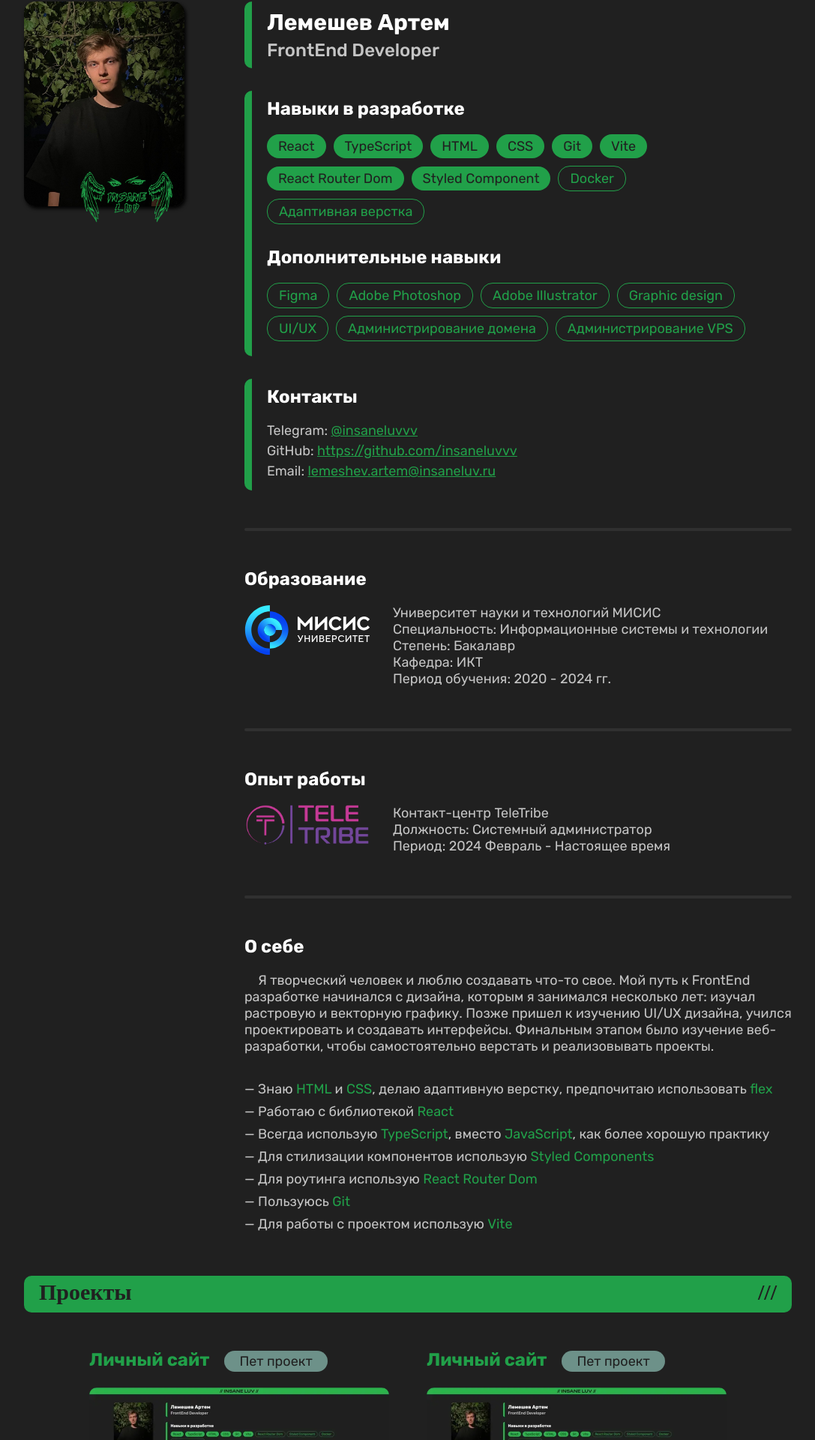
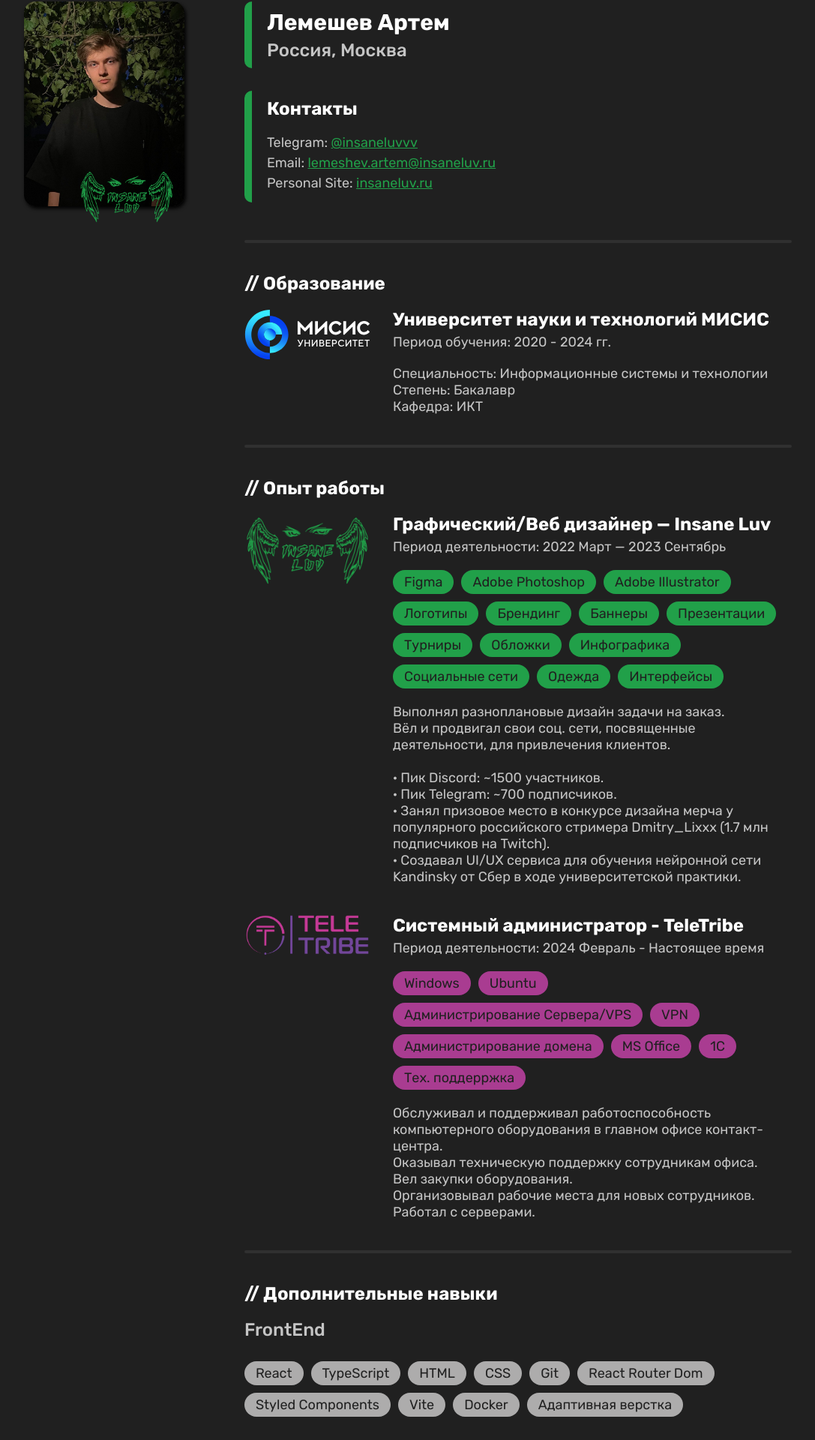
Before and after one commit to insaneluvvv/insaneluv.ru, a React (Vite) app: page / in a window 1280 px wide. Shown: the part 88-2008 px from the top of the page at 75% size, without its empty margins (96-1183 px from the left). Built offline with nearby package versions, Linux system fonts and the light colour scheme; a web font is replaced by a local one.

Commit message:
Update to general info

```diff
--- a/src/assets/data/ProjectList.tsx
+++ b/src/assets/data/ProjectList.tsx
@@ -1,4 +1,5 @@
 import PersonalSite from "./../media/portfolio/PersonalSite_vieo.webp";
+import InsaneLuvBanner from "./../media/portfolio/InsaneLuv_Banner.png";
 
 type ProjectInt = {
   id: number,
@@ -7,20 +8,24 @@
   name: string,
   desc: string,
   img: string,
-  link?: string,
-  git: string
+  link1name?: string,
+  link1?: string,
+  link2name: string,
+  link2: string
 }
 
 const initProject: Array<ProjectInt> = [
   {
     id: 1,
-    type: "Пет проект",
-    tag: ["React", "TypeScript", "Styled Components", "React Router Dom", "firebase"],
-    name: "Личный сайт",
-    desc: "Первый проект, посвященный разработке личного сайта портфолио-резюме.",
-    img: PersonalSite,
-    link: "https://insaneluv.ru/",
-    git: "https://github.com/insaneluvvv/insaneluv.ru"
+    type: "Дизайн",
+    tag: ["Графический дизайн", "Веб дизайн"],
+    name: "Insane Luv",
+    desc: "Личный проект, в ходе которого я создавал дизайны на заказ. Вел социальные сети для продвижения.",
+    img: InsaneLuvBanner,
+    link1name: "Discord сервер",
+    link1: "https://discord.gg/RTwRUZdxw3",
+    link2name: "Telegram канал",
+    link2: "https://t.me/InsaneLuvDSGN"
   },
   {
     id: 2,
@@ -29,8 +34,10 @@
     name: "Личный сайт",
     desc: "Первый проект, посвященный разработке личного сайта портфолио-резюме.",
     img: PersonalSite,
-    link: "https://insaneluv.ru/",
-    git: "https://github.com/insaneluvvv/insaneluv.ru"
+    link1name: "Рабочий прототип",
+    link1: "https://insaneluv.ru/",
+    link2name: "Git",
+    link2: "https://github.com/insaneluvvv/insaneluv.ru"
   }
 ]
 
--- a/src/assets/data/SkillsList.tsx
+++ b/src/assets/data/SkillsList.tsx
@@ -1,25 +1,39 @@
-export const DevSkillsFirst : Array<string> = [
+export const DesignSkillsFirst : Array<string> = [
+  `Figma`,
+  `Adobe Photoshop`,
+  `Adobe Illustrator`,
+  `Логотипы`,
+  `Брендинг`,
+  `Баннеры`,
+  `Презентации`,
+  `Турниры`,
+  `Обложки`,
+  `Инфографика`,
+  `Социальные сети`,
+  `Одежда`,
+  `Интерфейсы`
+]
+
+export const AdminSkillsFirst : Array<string> = [
+  `Windows`,
+  `Ubuntu`,
+  `Администрирование Сервера/VPS`,
+  `VPN`,
+  `Администрирование домена`,
+  `MS Office`,
+  `1C`,
+  `Тех. поддерржка`,
+]
+
+export const DevSkills : Array<string> = [
   `React`,
   `TypeScript`,
   `HTML`,
   `CSS`,
   `Git`,
+  `React Router Dom`,
+  `Styled Components`,
   `Vite`,
-  `React Router Dom`,
-  `Styled Component`,
+  `Docker`,
+  `Адаптивная верстка`,
 ]
-
-export const DevSkillsSecond : Array<string> = [
-  `Docker`,
-  `Адаптивная верстка`
-]
-
-export const AdditionalSkills : Array<string> = [
-  `Figma`,
-  `Adobe Photoshop`,
-  `Adobe Illustrator`,
-  `Graphic design`,
-  `UI/UX`,
-  `Администрирование домена`,
-  `Администрирование VPS`
-]
--- a/src/index.css
+++ b/src/index.css
@@ -45,6 +45,13 @@
   margin-bottom: 20px;
   color: #fff;
 }
+.element-title {
+  font-family: "Rubik", serif;
+  font-weight: 700;
+  font-size: 24px;
+  margin-bottom: 5px;
+  color: #fff;
+}
 
 .default-font {
   font-family: "Rubik", serif;
--- a/src/pages/Home.tsx
+++ b/src/pages/Home.tsx
@@ -1,6 +1,6 @@
 import styled from "styled-components";
 
-import { DevSkillsFirst, DevSkillsSecond, AdditionalSkills } from "../assets/data/SkillsList"
+import { DesignSkillsFirst, AdminSkillsFirst, DevSkills } from "../assets/data/SkillsList"
 import initProject from "../assets/data/ProjectList";
 import Avatar from "./../assets/media/Avatar.png";
 import InsaneLuvLogo from "./../assets/media/InsaneLuv Logo.png";
@@ -19,74 +19,107 @@
 				<InfoContainer>
 					<NameContainer>
 						<span className="name-font">Лемешев Артем</span>
-						<span className="prof-font">FrontEnd Developer</span>
+						<span className="prof-font">Россия, Москва</span>
 					</NameContainer>
-					<SkillsContainer>
-						<span className="section-title">Навыки в разработке</span>
-						<DevSkillsContainer>
-							{DevSkillsFirst.map(el =>
-								<SkillTagGreen>
-									<span>{el}</span>
-								</SkillTagGreen>
-							)}
-							{DevSkillsSecond.map(el =>
-								<SkillTagBlack>
-									<span>{el}</span>
-								</SkillTagBlack>
-							)}
-						</DevSkillsContainer>
-						<span className="section-title">Дополнительные навыки</span>
-						<AdditionalSkillsContainer>
-							{AdditionalSkills.map(el =>
-								<SkillTagBlack>
-									<span>{el}</span>
-								</SkillTagBlack>
-							)}
-						</AdditionalSkillsContainer>
-					</SkillsContainer>
 					<ContactsContainer>
 						<span className="section-title">Контакты</span>
 						<span className="default-font">Telegram: <a href="https://t.me/insaneluvvv" target="_blank">@insaneluvvv</a> </span>
-						<span className="default-font">GitHub: <a href="https://github.com/insaneluvvv" target="_blank">https://github.com/insaneluvvv</a> </span>
 						<span className="default-font">Email: <a href="mailto:lemeshev.artem@insaneluv.ru" target="_blank">lemeshev.artem@insaneluv.ru</a> </span>
+						<span className="default-font">Personal Site: <a href="https://insaneluv.ru/" target="_blank">insaneluv.ru</a> </span>
 					</ContactsContainer>
 					<SplitLine></SplitLine>
 					<EducationContainer>
-						<span className="section-title">Образование</span>
-						<div>
-							<img src={MisisLogo} alt="Misis Logo" onClick={() => {window.open('https://misis.ru/');}}/>
-							<span className="default-font">Университет науки и технологий МИСИС<br/>
-											Специальность: Информационные системы и технологии<br/>
-											Степень: Бакалавр<br/>
-											Кафедра: ИКТ<br/>
-											Период обучения: 2020 - 2024 гг.
-							</span>
-						</div>
+						<span className="section-title">// Образование</span>
+						<ContainerElement>
+								<img src={MisisLogo} alt="Misis Logo" onClick={() => {window.open('https://misis.ru/');}}/>
+								<ContainerElementInfo>
+									<ElementInfoMain>
+										<p className="element-title">Университет науки и технологий МИСИС</p>
+										<p className="default-title">Период обучения: 2020 - 2024 гг.</p>
+									</ElementInfoMain>
+									<span>Специальность: Информационные системы и технологии<br/>
+									Степень: Бакалавр<br/>
+									Кафедра: ИКТ<br/></span>
+								</ContainerElementInfo>
+						</ContainerElement>
 					</EducationContainer>
 					<SplitLine></SplitLine>
 					<ExperienceContainer>
-						<span className="section-title">Опыт работы</span>
-						<div>
+						<span className="section-title">// Опыт работы</span>
+						<ContainerElement>
+								<img src={InsaneLuvLogo} alt="InsaneLuv Logo" onClick={() => {window.open('https://insaneluv.ru/');}}/>
+								<ContainerElementInfo>
+									<ElementInfoMain>
+										<p className="element-title">Графический/Веб дизайнер — Insane Luv</p>
+										<p className="default-title">Период деятельности: 2022 Март — 2023 Сентябрь</p>
+									</ElementInfoMain>
+									<DesignSkillsContainer>
+										{DesignSkillsFirst.map(el =>
+											<SkillTagGreen>
+												<span>{el}</span>
+											</SkillTagGreen>
+										)}
+									</DesignSkillsContainer>
+									<p>Выполнял разноплановые дизайн задачи на заказ.<br/>
+										Вёл и продвигал свои соц. сети, посвященные деятельности, для привлечения клиентов.<br/><br/>
+
+										· Пик Discord: ~1500 участников.<br/>
+										· Пик Telegram: ~700 подписчиков.<br/>
+										· Занял призовое место в конкурсе дизайна мерча у популярного российского стримера Dmitry_Lixxx (1.7 млн подписчиков на Twitch).<br/>
+										· Создавал UI/UX сервиса для обучения нейронной сети Kandinsky от Сбер в ходе университетской практики.</p>
+								</ContainerElementInfo>
+						</ContainerElement>
+						<ContainerElement>
 							<img src={TeleTribeLogo} alt="TeleTribe Logo" onClick={() => {window.open('https://www.teletribe.ru/');}}/>
-							<span className="default-font">Контакт-центр TeleTribe<br/>
-											Должность: Системный администратор<br/>
-											Период: 2024 Февраль - Настоящее время
-							</span>
-						</div>
+							<ContainerElementInfo>
+								<ElementInfoMain>
+									<span className="element-title">Системный администратор - TeleTribe</span>
+									<span className="default-title">Период деятельности: 2024 Февраль - Настоящее время</span>
+								</ElementInfoMain>
+								<AdminSkillsContainer>
+								{AdminSkillsFirst.map(el =>
+									<SkillTagPurple>
+										<span>{el}</span>
+									</SkillTagPurple>
+								)}
+								</AdminSkillsContainer>
+								<p>Обслуживал и поддерживал работоспособность компьютерного оборудования в главном офисе контакт-центра.<br/>
+										Оказывал техническую поддержку сотрудникам офиса.<br/>
+										Вел закупки оборудования.<br/>
+										Организовывал рабочие места для новых сотрудников.<br/>
+										Работал с серверами.</p>
+							</ContainerElementInfo>
+						</ContainerElement>
 					</ExperienceContainer>
 					<SplitLine></SplitLine>
+					<EducationContainer>
+					<span className="section-title">// Дополнительные навыки</span>
+						<ContainerElement>
+						<ContainerElementInfo>
+							<span className="prof-font">FrontEnd<br/><br/></span>
+							<DesignSkillsContainer>
+								{DevSkills.map(el =>
+									<SkillTagGrey>
+										<span>{el}</span>
+									</SkillTagGrey>
+								)}
+							</DesignSkillsContainer>
+						</ContainerElementInfo>
+					</ContainerElement>
+					</EducationContainer>
+					<SplitLine></SplitLine>
 					<AboutContainer>
-						<span className="section-title">О себе</span>
-						<span className="default-font">&ensp;&ensp;Я творческий человек и люблю создавать что-то свое. Мой путь к FrontEnd разработке начинался с дизайна, которым я занимался несколько лет: изучал растровую и векторную графику. Позже пришел к изучению UI/UX дизайна, учился проектировать и создавать интерфейсы. Финальным этапом было изучение веб-разработки, чтобы самостоятельно верстать и реализовывать проекты.</span>
-						<ol>
-							<li>Знаю <span className="accent-font">HTML</span> и <span className="accent-font">CSS</span>, делаю адаптивную верстку, предпочитаю использовать <span className="accent-font">flex</span></li>
-							<li>Работаю с библиотекой <span className="accent-font">React</span></li>
-							<li>Всегда использую <span className="accent-font">TypeScript</span>, вместо <span className="accent-font">JavaScript</span>, как более хорошую практику</li>
-							<li>Для стилизации компонентов использую <span className="accent-font">Styled Components</span></li>
-							<li>Для роутинга использую <span className="accent-font">React Router Dom</span></li>
-							<li>Пользуюсь <span className="accent-font">Git</span></li>
-							<li>Для работы с проектом использую <span className="accent-font">Vite</span></li>
-						</ol>
+						<span className="section-title">// О себе</span>
+
+						<span className="default-font">
+						Я люблю <span className="accent-font">креативную деятельность</span>. Меня вдохновляет идея придумать что-то новое и нужное.<br/><br/>
+
+						Начинал свою деятельность с дизайна, где довелось впервые столкнуться с задачей <span className="accent-font">продвижения своих услуг и привлечения аудитории</span>, благодаря чему получил первичный опыт маркетинга.<br/><br/>
+
+						Долгое время был связан с IT сферой и двигался в этом направлении: получил <span className="accent-font">IT специальность</span>, устроился <span className="accent-font">Системным администратором</span> и изучал <span className="accent-font">FrontEnd разработку</span> на React. Запустил <span className="accent-font">свой личный сайт</span> с персональным доменом (<span className="accent-font"><a href="https://insaneluv.ru/" target="_blank">insaneluv.ru</a></span>) и интегрировал <span className="accent-font">Яндекс метрику</span>.<br/><br/>
+
+						На данный момент, изучаю работу <span className="accent-font">бизнеса</span> с упором на <span className="accent-font">маркетинг</span> и хочу развить свои навыки в этой области. Читаю учебную литературу и маркетинговые кейсы компаний, смотрю тематические видео материалы.<br/><br/>
+						</span>
 					</AboutContainer>
 				</InfoContainer>
 			</MainContainer>
@@ -107,10 +140,9 @@
 							{el.tag.map(ob => <div>{ob}</div>)}
 						</ProjectTags>
 						<ProjectBtns>
-							<ProjectGitBtn onClick={() => {window.open(el.git)}}>GitHub</ProjectGitBtn>
-							<PrototypeBtn onClick={() => {window.open(el.link)}}>Рабочий прототип</PrototypeBtn>
+							<ProjectGitBtn onClick={() => {window.open(el.link1)}}>{el.link1name}</ProjectGitBtn>
+							<PrototypeBtn onClick={() => {window.open(el.link2)}}>{el.link2name}</PrototypeBtn>
 						</ProjectBtns>
-
 					</ProjectBlock>
 				)}
 			</PortfolioContainer>
@@ -124,7 +156,7 @@
 	width: 100%;
 	border-radius: 2px;
 	background-color: #303030;
-	margin: 50px 0;
+	margin: 0 0 40px 0;
 `;
 
 const HomeWrapper = styled.div`
@@ -182,24 +214,6 @@
 	margin-bottom: 30px;
 `;
 
-const SkillsContainer = styled.div`
-	display: flex;
-	flex-direction: column;
-	border-left: 10px solid #21A049;
-	border-radius: 10px 0 0 10px;
-	padding: 10px 0px 10px 20px;
-	font-size: 20px;
-	margin-bottom: 30px;
-`;
-
-const DevSkillsContainer = styled.div`
-	margin-bottom: 20px;
-`;
-
-const AdditionalSkillsContainer = styled.div`
-
-`;
-
 const SkillTagGreen = styled.div`
 	background-color: #21A049;
 	color: #202020;
@@ -211,10 +225,19 @@
 
 `;
 
-const SkillTagBlack = styled.div`
-	background-color: #202020;
-	border: 1px solid #21A049;
-	color: #21A049;
+const SkillTagPurple = styled.div`
+	background-color: #A93C91;
+	color: #202020;
+	border-radius: 16px;
+	padding: 5px 15px;
+	display:inline-block;
+	margin-right: 10px;
+	margin-bottom: 10px;
+`;
+
+const SkillTagGrey = styled.div`
+	background-color: #adacac;
+	color: #202020;
 	border-radius: 16px;
 	padding: 5px 15px;
 	display:inline-block;
@@ -228,13 +251,50 @@
 	border-left: 10px solid #21A049;
 	border-radius: 10px 0 0 10px;
 	padding: 10px 0px 10px 20px;
+	margin-bottom: 50px;
 `;
 
 const EducationContainer = styled.div`
 	display: flex;
 	flex-direction: column;
+
+	@media (max-width: 600px) {
+		div {
+			flex-direction: column;
+			img {
+				margin-right: 0px;
+				margin-bottom: 20px;
+			}
+		}
+	}
+`;
+
+const ContainerElement = styled.div`
+	display: flex;
+	width: 100%;
+	margin-bottom: 40px;
+		img {
+		align-self: flex-start;
+		margin-right: 30px;
+		width: 168px;
+		cursor: pointer;
+	}
+`;
+const ContainerElementInfo = styled.div`
+	display: flex;
+	flex-direction: column;
+`;
+const ElementInfoMain = styled.div`
+	display: flex;
+	flex-direction: column;
+	margin-bottom: 20px;
+`;
+
+const ExperienceContainer = styled.div`
+	display: flex;
+	flex-direction: column;
 	div {
-		display: flex;
+
 		img {
 			align-self: flex-start;
 			margin-right: 30px;
@@ -253,27 +313,11 @@
 	}
 `;
 
-const ExperienceContainer = styled.div`
-	display: flex;
-	flex-direction: column;
-	div {
-		display: flex;
-		img {
-			align-self: flex-start;
-			margin-right: 30px;
-			width: 168px;
-			cursor: pointer;
-		}
-	}
-	@media (max-width: 600px) {
-		div {
-			flex-direction: column;
-			img {
-				margin-right: 0px;
-				margin-bottom: 20px;
-			}
-		}
-	}
+const DesignSkillsContainer = styled.div`
+	margin-bottom: 10px;
+`;
+const AdminSkillsContainer = styled.div`
+	margin-bottom: 10px;
 `;
 
 const AboutContainer = styled.div`
@@ -321,7 +365,9 @@
 
 	/* background-color: #404040; */
 	img {
-		width: 100%;
+		object-fit: cover;
+		width: 400px;
+		height: 200px;
 		border-radius: 10px;
 		margin-bottom: 20px;
 	}
```
Also changed, not shown: src/assets/media/portfolio/InsaneLuv_Banner.png (added), 1 other file (tests, documents, lock files or other folders).
